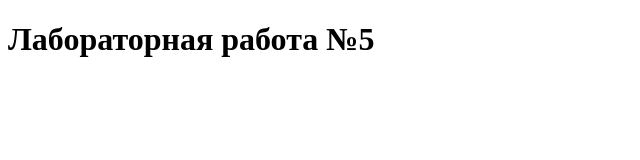
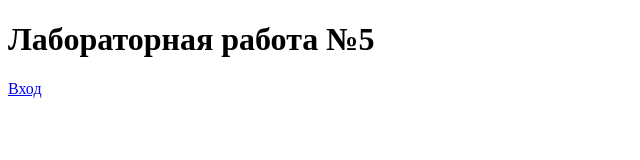
Before and after one commit to GelyaBerzh/Lab5, a plain HTML site: page index.html in a window 1280 px wide. Shown: the full height of the page, 0-640 px from the left. Drawn offline with Linux system fonts and the light colour scheme.

Commit message:
added a transition to login.html

```diff
--- a/index.html
+++ b/index.html
@@ -7,5 +7,6 @@
 </head>
 <body>
    <h1>Лабораторная работа №5</h1>
+   <a href="login.html">Вход</a>
 </body>
 </html>
```
